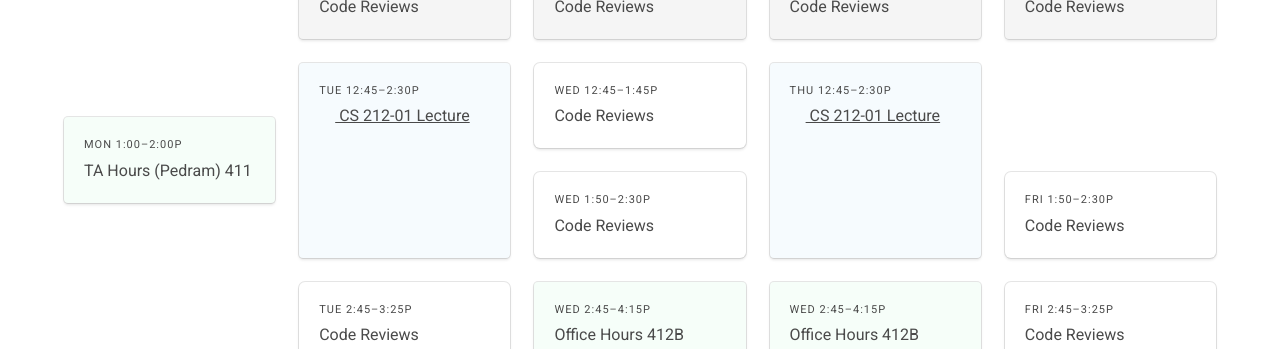
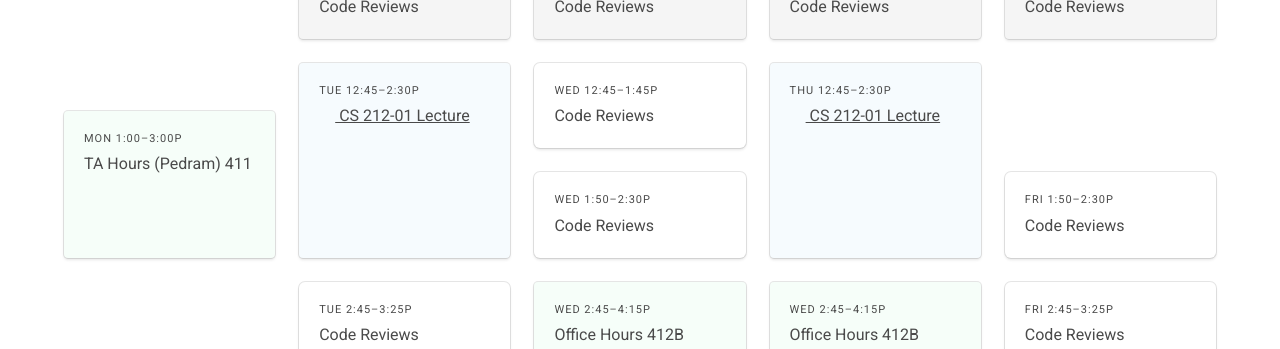
Before and after one commit to usf-cs212-fall2018/usf-cs212-fall2018.github.io, a Jekyll site: the page built from index.html, in a window 1280 px wide. Shown: the part 1277-1626 px from the top of the page. Built offline with Jekyll 4.4.1, drawn with Linux system fonts in a browser that asks for light colours; nearby versions of some CDN libraries.

Commit message:
Updating TA information.

```diff
--- a/index.html
+++ b/index.html
@@ -77,14 +77,13 @@ layout: default
     <!-- row -->
     <div class="tile">
       <div class="tile is-parent is-vertical">
-        <div class="tile is-child"></div>
+        <div>&nbsp;<br/>&nbsp;</div>
         <div class="tile is-child box message is-success">
           <span class="schedule heading">
-            Mon 1:00&ndash;2:00p
+            Mon 1:00&ndash;3:00p
           </span>
           TA Hours (Pedram) 411
         </div>
-        <div class="tile is-child"></div>
       </div>
       <div class="tile is-parent">
         <div class="tile is-child box message is-info">
--- a/syllabus.html
+++ b/syllabus.html
@@ -156,7 +156,7 @@ This course gives students experience with advanced programming topics, includin
       <div class="columns is-mobile is-variable is-1">
         <div class="column is-narrow">
           <div class="image is-64x64">
-            <img class="is-rounded" src="https://bulma.io/images/placeholders/64x64.png">
+            <img class="is-rounded" src="{{ "/images/lu.jpg" | relative_url}}">
           </div>
         </div>
         <div class="column">
@@ -196,7 +196,7 @@ This course gives students experience with advanced programming topics, includin
         <div class="column">
           <strong>Pedram Namiranian</strong><br/>
           <i class="fas fa-fw fa-calendar-alt"></i> Mondays<br/>
-          <i class="fas fa-fw fa-clock"></i> 1:00pm &ndash; 2:00pm<br/>
+          <i class="fas fa-fw fa-clock"></i> 1:00pm &ndash; 3:00pm<br/>
           <i class="fas fa-fw fa-map-marker-alt"></i> <a href="https://www.usfca.edu/campus-buildings-services/main-campus/harney-science">Harney Science</a> 411
         </div>
       </div>
```
Also changed, not shown: images/lu.jpg (added).
